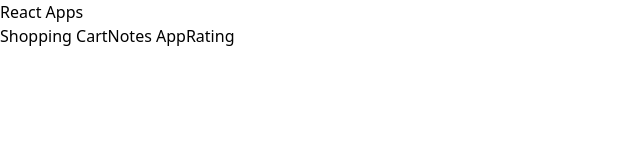
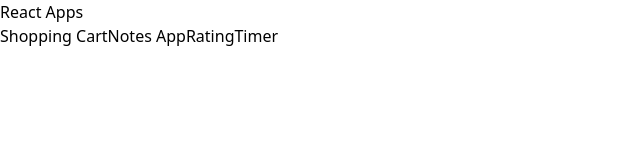
Before and after one commit to Dimterion/react-apps, a React (Vite) app: page / in a window 1280 px wide. Shown: the top 160 px of the page, without its empty margins (0-640 px from the left). Built offline with nearby package versions, Linux system fonts and the light colour scheme; no server answers.

Commit message:
add timer page

```diff
--- a/src/App.jsx
+++ b/src/App.jsx
@@ -4,24 +4,16 @@ import ShoppingCartPage from "./pages/shopping-cart";
 import NotesAppPage from "./pages/notes-app";
 import NotFoundPage from "./pages/not-found";
 import RatingPage from "./pages/rating";
-
-// <<< TIMER COMPONENT >>>
-// import Timer from "./components/Timer";
-// <<< TIMER COMPONENT >>>
+import TimerPage from "./pages/timer";
 
 const App = () => {
   return (
-    // <<< TIMER COMPONENT >>>
-    // <div className="mx-auto mt-10 max-w-md rounded-lg bg-gray-100 p-6 text-center shadow-lg">
-    //   <Timer />
-    // </div>
-    // <<< TIMER COMPONENT >>>
-
     <Routes>
       <Route path="/" element={<HomePage />} />
       <Route path="/shopping-cart" element={<ShoppingCartPage />} />
       <Route path="/notes-app" element={<NotesAppPage />} />
       <Route path="/rating" element={<RatingPage />} />
+      <Route path="/timer" element={<TimerPage />} />
       <Route path="*" element={<NotFoundPage />} />
     </Routes>
   );
--- a/src/pages/home.jsx
+++ b/src/pages/home.jsx
@@ -7,6 +7,7 @@ const HomePage = () => {
       <Link to="/shopping-cart">Shopping Cart</Link>
       <Link to="/notes-app">Notes App</Link>
       <Link to="/rating">Rating</Link>
+      <Link to="/timer">Timer</Link>
     </>
   );
 };
--- /dev/null
+++ b/src/pages/timer.jsx
@@ -0,0 +1,11 @@
+import Timer from "../components/Timer";
+
+const TimerPage = () => {
+  return (
+    <div className="mx-auto mt-10 max-w-md rounded-lg bg-gray-100 p-6 text-center shadow-lg">
+      <Timer />
+    </div>
+  );
+};
+
+export default TimerPage;
```
